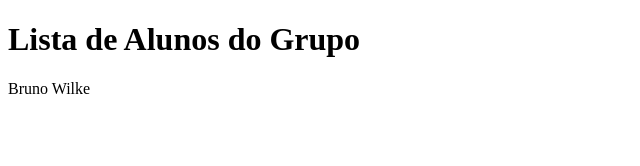
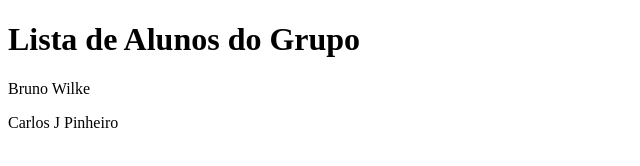
Before and after one commit to PauloBecker/devstoblu-brunowilke, a plain HTML site: page index.html in a window 1280 px wide. Shown: the whole page, without its empty margins (0-640 px from the left). Drawn offline with Linux system fonts and the light colour scheme.

Commit message:
adiciona nome de Carlos

```diff
--- a/index.html
+++ b/index.html
@@ -7,5 +7,6 @@
 <body>
     <h1>Lista de Alunos do Grupo</h1>
     <p>Bruno Wilke</p>
+    <p>Carlos J Pinheiro</p>
 </body>
 </html>
```
